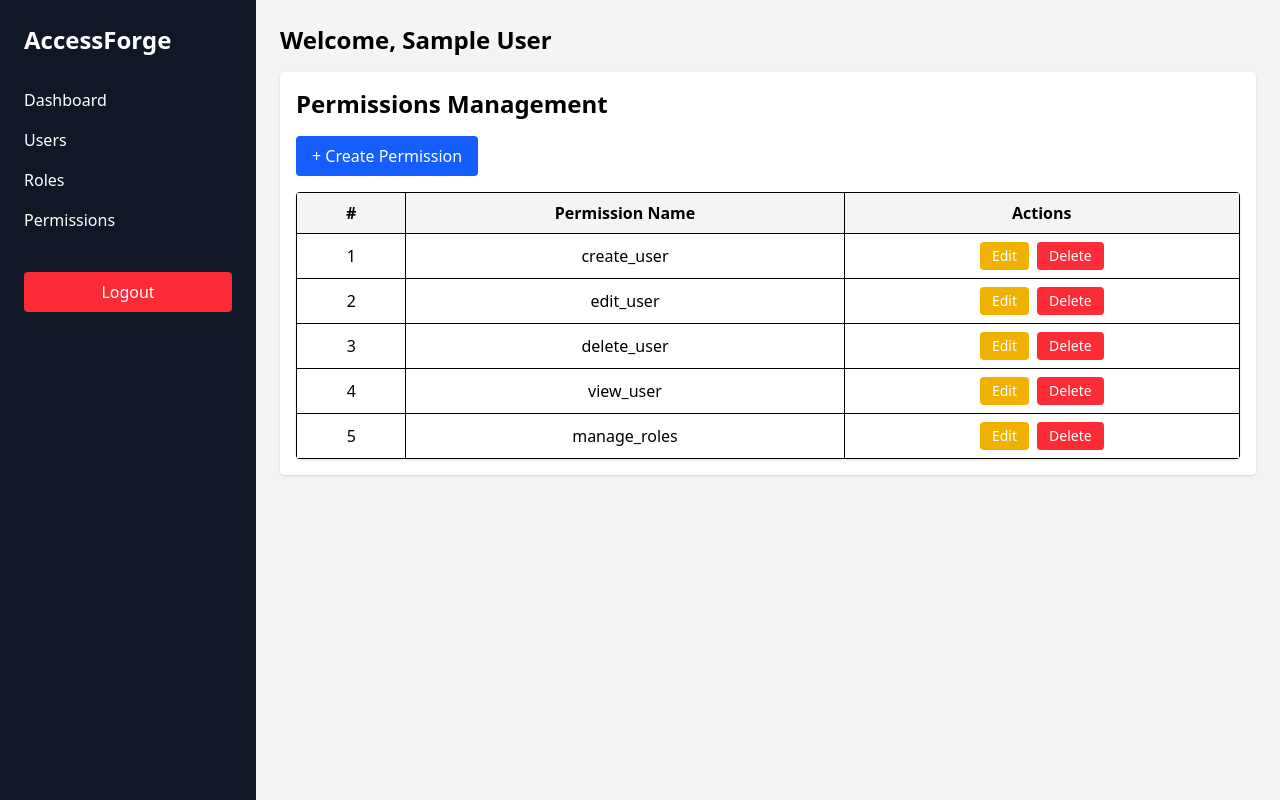
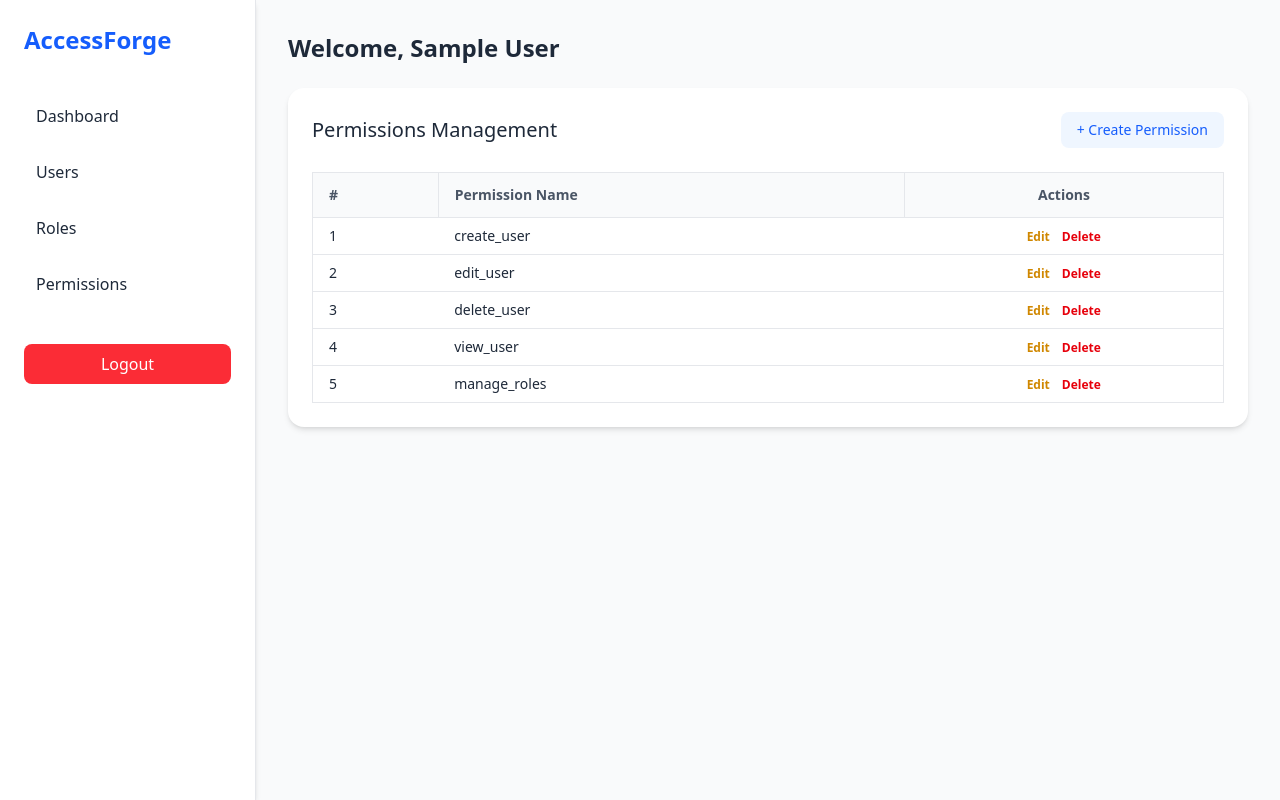
Before and after one commit to Vinith1801/AccessForge, a React (Vite) app in the folder client/: page /dashboard/permissions in a window 1280 px wide. Built offline with nearby package versions, Linux system fonts and the light colour scheme; sample sign-in values are in the browser's storage.

Commit message:
UI updated

```diff
--- a/client/src/pages/Auth/Login.jsx
+++ b/client/src/pages/Auth/Login.jsx
@@ -15,7 +15,6 @@ export default function Login() {
 const handleSubmit = async (e) => {
   e.preventDefault();
   try {
-    console.log("Submitting login with:", form); // ✅ Add this line
     const res = await API.post('/auth/login', form);
     login(res.data.token);
     navigate('/dashboard');
@@ -27,17 +26,44 @@ const handleSubmit = async (e) => {
 
 
   return (
-    <div>
-      <h2>Login</h2>
-      <p>Welcome back! Please login to your account.</p>
-          <form onSubmit={handleSubmit}>
-      <input name="email" type="email" onChange={handleChange} required />
-      <input name="password" type="password" onChange={handleChange} required />
-      <button type="submit">Login</button>
+<div className="min-h-screen flex items-center justify-center bg-gray-50 px-4">
+  <div className="w-full max-w-md bg-white shadow-md rounded-2xl p-8">
+    <h2 className="text-2xl font-semibold text-gray-800 mb-1">Login</h2>
+    <p className="text-sm text-gray-500 mb-6">
+      Welcome back! Please login to your account.
+    </p>
+    <form onSubmit={handleSubmit} className="space-y-4">
+      <input
+        name="email"
+        type="email"
+        placeholder="Email"
+        onChange={handleChange}
+        required
+        className="w-full px-4 py-2 border border-gray-300 rounded-xl focus:outline-none focus:ring-2 focus:ring-blue-500"
+      />
+      <input
+        name="password"
+        type="password"
+        placeholder="Password"
+        onChange={handleChange}
+        required
+        className="w-full px-4 py-2 border border-gray-300 rounded-xl focus:outline-none focus:ring-2 focus:ring-blue-500"
+      />
+      <button
+        type="submit"
+        className="w-full bg-blue-600 text-white py-2 rounded-xl hover:bg-blue-700 transition"
+      >
+        Login
+      </button>
     </form>
-      <p>
-        Don't have an account? <a href="/register">Register</a>
-      </p>
-    </div>
+    <p className="mt-4 text-sm text-gray-600 text-center">
+      Don't have an account?{' '}
+      <a href="/register" className="text-blue-600 hover:underline">
+        Register
+      </a>
+    </p>
+  </div>
+</div>
+
   );
 }
--- a/client/src/pages/Auth/Register.jsx
+++ b/client/src/pages/Auth/Register.jsx
@@ -21,10 +21,11 @@ export default function Register() {
   };
 
   return (
-    <div>
-      <h2>Register</h2>
-      <p>Create a new account</p>
-      <form onSubmit={handleSubmit}>
+<div className="min-h-screen flex items-center justify-center bg-gray-50 px-4">
+  <div className="w-full max-w-md bg-white shadow-md rounded-2xl p-8">
+    <h2 className="text-2xl font-semibold text-gray-800 mb-1">Register</h2>
+    <p className="text-sm text-gray-500 mb-6">Create a new account</p>
+    <form onSubmit={handleSubmit} className="space-y-4">
       <input
         name="name"
         type="text"
@@ -32,6 +33,7 @@ export default function Register() {
         value={form.name}
         onChange={handleChange}
         required
+        className="w-full px-4 py-2 border border-gray-300 rounded-xl focus:outline-none focus:ring-2 focus:ring-blue-500"
       />
       <input
         name="email"
@@ -40,6 +42,7 @@ export default function Register() {
         value={form.email}
         onChange={handleChange}
         required
+        className="w-full px-4 py-2 border border-gray-300 rounded-xl focus:outline-none focus:ring-2 focus:ring-blue-500"
       />
       <input
         name="password"
@@ -48,12 +51,23 @@ export default function Register() {
         value={form.password}
         onChange={handleChange}
         required
+        className="w-full px-4 py-2 border border-gray-300 rounded-xl focus:outline-none focus:ring-2 focus:ring-blue-500"
       />
-        <button type="submit">Register</button>
+      <button
+        type="submit"
+        className="w-full bg-blue-600 text-white py-2 rounded-xl hover:bg-blue-700 transition"
+      >
+        Register
+      </button>
     </form>
-      <p>
-        Already have an account? <a href="/login">Login</a>
+    <p className="mt-4 text-sm text-gray-600 text-center">
+      Already have an account?{' '}
+      <a href="/login" className="text-blue-600 hover:underline">
+        Login
+      </a>
     </p>
   </div>
+</div>
+
   );
 }
--- a/client/src/pages/Dashboard/AdminHome.jsx
+++ b/client/src/pages/Dashboard/AdminHome.jsx
@@ -1,15 +1,26 @@
 const AdminHome = () => {
   return (
     <div>
-      <h3 className="text-xl font-bold mb-4">Admin Dashboard</h3>
-      <p>Use the sidebar to manage users, roles, and permissions.</p>
-      <a href="/register" className="text-blue-600 underline">
-            Register
-      </a>
-      <br />
-      <a href="/login" className="text-blue-600 underline">
-            Login here
-      </a>
+      <h3 className="text-2xl font-semibold mb-4 text-gray-800">Admin Dashboard</h3>
+      <p className="text-gray-600 mb-6">
+        Use the sidebar to manage users, roles, and permissions.
+      </p>
+
+      <div className="space-y-2">
+        <a
+          href="/register"
+          className="inline-block text-blue-600 hover:text-blue-800 underline transition"
+        >
+          Register
+        </a>
+        <br />
+        <a
+          href="/login"
+          className="inline-block text-blue-600 hover:text-blue-800 underline transition"
+        >
+          Login here
+        </a>
+      </div>
     </div>
   );
 };
--- a/client/src/pages/Dashboard/DashboardLayout.jsx
+++ b/client/src/pages/Dashboard/DashboardLayout.jsx
@@ -11,38 +11,52 @@ const DashboardLayout = () => {
   };
 
   return (
-    <div className="flex min-h-screen">
+    <div className="flex min-h-screen bg-gray-50 text-gray-800">
       {/* Sidebar */}
-      <aside className="w-64 bg-gray-900 text-white p-6">
-        <h1 className="text-2xl font-bold mb-8">AccessForge</h1>
+      <aside className="w-64 bg-white border-r border-gray-200 p-6 shadow-md">
+        <h1 className="text-2xl font-bold text-blue-600 mb-10">AccessForge</h1>
         <nav className="space-y-4">
-          <Link to="/dashboard" className="block hover:underline">
+          <Link
+            to="/dashboard"
+            className="block px-3 py-2 rounded-lg hover:bg-blue-100 transition"
+          >
             Dashboard
           </Link>
-          <Link to="/dashboard/users" className="block hover:underline">
+          <Link
+            to="/dashboard/users"
+            className="block px-3 py-2 rounded-lg hover:bg-blue-100 transition"
+          >
             Users
           </Link>
-          <Link to="/dashboard/roles" className="block hover:underline">
+          <Link
+            to="/dashboard/roles"
+            className="block px-3 py-2 rounded-lg hover:bg-blue-100 transition"
+          >
             Roles
           </Link>
-          <Link to="/dashboard/permissions" className="block hover:underline">
+          <Link
+            to="/dashboard/permissions"
+            className="block px-3 py-2 rounded-lg hover:bg-blue-100 transition"
+          >
             Permissions
           </Link>
           <button
             onClick={handleLogout}
-            className="mt-6 bg-red-500 hover:bg-red-600 text-white w-full py-2 rounded"
+            className="mt-6 w-full py-2 rounded-lg bg-red-500 hover:bg-red-600 text-white transition"
           >
             Logout
           </button>
         </nav>
       </aside>
 
-      {/* Main content */}
-      <main className="flex-1 bg-gray-100 p-6">
-        <div className="mb-4 flex justify-between items-center">
-          <h2 className="text-2xl font-semibold">Welcome, {user?.name}</h2>
+      {/* Main Content */}
+      <main className="flex-1 p-8">
+        <div className="mb-6 flex justify-between items-center">
+          <h2 className="text-2xl font-semibold">
+            Welcome, {user?.name || "User"}
+          </h2>
         </div>
-        <div className="bg-white rounded shadow p-4">
+        <div className="bg-white rounded-2xl shadow-md p-6">
           <Outlet />
         </div>
       </main>
--- a/client/src/pages/Permissions/PermissionsPage.jsx
+++ b/client/src/pages/Permissions/PermissionsPage.jsx
@@ -11,38 +11,51 @@ const permissions = [
 
 const PermissionsPage = () => {
   const [showModal, setShowModal] = useState(false);
+
   return (
     <div>
-      <h2 className="text-2xl font-semibold mb-4">Permissions Management</h2>
+      <div className="flex justify-between items-center">
+        <h2 className="text-xl font-medium mb-6 text-gray-800">
+          Permissions Management
+        </h2>
 
-      <div className="mb-4">
-        <button className="bg-blue-600 text-white px-4 py-2 rounded hover:bg-blue-700"
-          onClick={() => setShowModal(true)}
-        >
-          + Create Permission
-        </button>
-        <PermissionFormModal isOpen={showModal} onClose={() => setShowModal(false)} />
+        <div className="mb-6">
+          <button
+            onClick={() => setShowModal(true)}
+            className="text-sm text-blue-600 hover:text-blue-800 focus:outline-none focus:ring-2 focus:ring-blue-500 focus:ring-offset-2 px-4 py-2 rounded-lg bg-blue-50 hover:bg-blue-100 transition"
+          >
+            + Create Permission
+          </button>
       </div>
 
-      <div className="overflow-x-auto bg-white shadow rounded">
-        <table className="min-w-full table-auto border border-gray-200">
-          <thead className="bg-gray-100">
+        <PermissionFormModal
+          isOpen={showModal}
+          onClose={() => setShowModal(false)}
+        />
+      </div>
+
+      <div className="overflow-x-auto">
+        <table className="min-w-full border border-gray-200 rounded-md table-auto text-sm">
+          <thead className="bg-gray-50 text-gray-600">
             <tr>
-              <th className="px-4 py-2 border">#</th>
-              <th className="px-4 py-2 border">Permission Name</th>
-              <th className="px-4 py-2 border">Actions</th>
+              <th className="px-4 py-3 border border-gray-200 text-left">#</th>
+              <th className="px-4 py-3 border border-gray-200 text-left">Permission Name</th>
+              <th className="px-4 py-3 border border-gray-200 text-center">Actions</th>
             </tr>
           </thead>
           <tbody>
             {permissions.map((perm, idx) => (
-              <tr key={perm.id} className="text-center hover:bg-gray-50">
-                <td className="px-4 py-2 border">{idx + 1}</td>
-                <td className="px-4 py-2 border">{perm.name}</td>
-                <td className="px-4 py-2 border">
-                  <button className="bg-yellow-500 hover:bg-yellow-600 text-white px-3 py-1 rounded mr-2 text-sm">
+              <tr
+                key={perm.id}
+                className="border-t border-gray-200 hover:bg-gray-50"
+              >
+                <td className="px-4 py-2">{idx + 1}</td>
+                <td className="px-4 py-2">{perm.name}</td>
+                <td className="px-4 py-2 text-center space-x-3">
+                  <button className="text-yellow-600 hover:text-yellow-800 text-xs font-semibold focus:outline-none">
                     Edit
                   </button>
-                  <button className="bg-red-500 hover:bg-red-600 text-white px-3 py-1 rounded text-sm">
+                  <button className="text-red-600 hover:text-red-800 text-xs font-semibold focus:outline-none">
                     Delete
                   </button>
                 </td>
--- a/client/src/pages/Roles/RolesPage.jsx
+++ b/client/src/pages/Roles/RolesPage.jsx
@@ -1,4 +1,3 @@
-// src/pages/Dashboard/RolesPage.jsx
 import React, { useState } from "react";
 import RoleFormModal from "../../components/modals/RoleFormModal";
 import ConfirmDeleteModal from "../../components/modals/ConfirmDeleteModal";
@@ -38,66 +37,71 @@ const RolesPage = () => {
 
   return (
     <div>
-      <div className="flex justify-between items-center mb-4">
-        <h2 className="text-2xl font-semibold">Roles</h2>
+      <div className="flex justify-between items-center mb-6">
+        <h2 className="text-xl font-medium text-gray-800">Roles</h2>
         <button
           onClick={() => {
             setSelectedRole(null);
             setShowFormModal(true);
           }}
-          className="bg-blue-600 text-white px-4 py-2 rounded"
+          className="text-sm text-blue-600 hover:text-blue-800 focus:outline-none focus:ring-2 focus:ring-blue-500 focus:ring-offset-2 px-4 py-2 rounded-lg bg-blue-50 hover:bg-blue-100 transition"
         >
           + Add Role
         </button>
       </div>
 
-      <table className="w-full bg-white shadow border rounded">
-        <thead className="bg-gray-100">
-          <tr>
-            <th className="p-2 border">Name</th>
-            <th className="p-2 border">Permissions</th>
-            <th className="p-2 border">Actions</th>
+      <div className="overflow-x-auto">
+        <table className="min-w-full border-collapse border border-gray-200 text-sm">
+          <thead>
+            <tr className="bg-gray-50 text-gray-600">
+              <th className="border border-gray-200 px-4 py-2 text-left">Name</th>
+              <th className="border border-gray-200 px-4 py-2 text-left">Permissions</th>
+              <th className="border border-gray-200 px-4 py-2 text-center">Actions</th>
             </tr>
           </thead>
           <tbody>
             {dummyRoles.map((role) => (
-            <tr key={role.id} className="text-center hover:bg-gray-50">
-              <td className="p-2 border">{role.name}</td>
-              <td className="p-2 border text-left">
+              <tr key={role.id} className="hover:bg-gray-50">
+                <td className="border border-gray-200 px-4 py-2">{role.name}</td>
+                <td className="border border-gray-200 px-4 py-2">
                   {role.permissions.length > 0 ? (
                     role.permissions.map((p, i) => (
-                    <span key={i} className="inline-block bg-gray-200 text-xs px-2 py-1 rounded m-1">
+                      <span
+                        key={i}
+                        className="inline-block bg-gray-100 text-gray-700 text-xs px-2 py-0.5 rounded mr-1 mb-1"
+                      >
                         {p}
                       </span>
                     ))
                   ) : (
-                  <span className="text-gray-400 italic">None</span>
+                    <span className="italic text-gray-400">None</span>
                   )}
                 </td>
-              <td className="p-2 border space-x-2">
+                <td className="border border-gray-200 px-4 py-2 text-center space-x-2">
                   <button
                     onClick={() => handleEdit(role)}
-                  className="px-3 py-1 bg-yellow-500 text-white rounded text-sm"
+                    className="text-yellow-600 hover:text-yellow-800 text-xs"
                   >
                     Edit
                   </button>
                   <button
                     onClick={() => handleDelete(role)}
-                  className="px-3 py-1 bg-red-600 text-white rounded text-sm"
+                    className="text-red-600 hover:text-red-800 text-xs"
                   >
                     Delete
                   </button>
                   <button
                     onClick={() => handleAssignPermissions(role)}
-                  className="px-3 py-1 bg-green-600 text-white rounded text-sm"
+                    className="text-green-600 hover:text-green-800 text-xs"
                   >
-                  Assign Permissions
+                    Assign
                   </button>
                 </td>
               </tr>
             ))}
           </tbody>
         </table>
+      </div>
 
       <RoleFormModal
         isOpen={showFormModal}
--- a/client/src/pages/Users/UsersPage.jsx
+++ b/client/src/pages/Users/UsersPage.jsx
@@ -29,44 +29,48 @@ const UsersPage = () => {
 
   return (
     <div>
-      <div className="flex justify-between items-center mb-4">
-        <h2 className="text-2xl font-semibold">Users</h2>
+      <div className="flex justify-between items-center mb-6">
+        <h2 className="text-xl font-medium text-gray-800">Users</h2>
         <button
           onClick={() => {
             setSelectedUser(null);
             setShowFormModal(true);
           }}
-          className="bg-blue-600 text-white px-4 py-2 rounded"
+          className="text-sm text-blue-600 hover:text-blue-800 focus:outline-none focus:ring-2 focus:ring-blue-500 focus:ring-offset-2 px-4 py-2 rounded-lg bg-blue-50 hover:bg-blue-100 transition"
         >
           + Add User
         </button>
       </div>
 
-      <table className="w-full bg-white shadow border rounded">
-        <thead className="bg-gray-100">
+      <div className="overflow-x-auto">
+        <table className="min-w-full border border-gray-200 rounded-md table-auto text-sm">
+          <thead className="bg-gray-50 text-gray-600">
             <tr>
-            <th className="p-2 border">Name</th>
-            <th className="p-2 border">Email</th>
-            <th className="p-2 border">Role</th>
-            <th className="p-2 border">Actions</th>
+              <th className="px-4 py-3 border border-gray-200 text-left">Name</th>
+              <th className="px-4 py-3 border border-gray-200 text-left">Email</th>
+              <th className="px-4 py-3 border border-gray-200 text-left">Role</th>
+              <th className="px-4 py-3 border border-gray-200 text-center">Actions</th>
             </tr>
           </thead>
           <tbody>
             {dummyUsers.map((user) => (
-            <tr key={user.id} className="text-center hover:bg-gray-50">
-              <td className="p-2 border">{user.name}</td>
-              <td className="p-2 border">{user.email}</td>
-              <td className="p-2 border">{user.role}</td>
-              <td className="p-2 border space-x-2">
+              <tr
+                key={user.id}
+                className="border-t border-gray-200 hover:bg-gray-50"
+              >
+                <td className="px-4 py-2">{user.name}</td>
+                <td className="px-4 py-2">{user.email}</td>
+                <td className="px-4 py-2">{user.role}</td>
+                <td className="px-4 py-2 text-center space-x-3">
                   <button
                     onClick={() => handleEdit(user)}
-                  className="px-3 py-1 bg-yellow-500 text-white rounded text-sm"
+                    className="text-yellow-600 hover:text-yellow-800 text-xs font-semibold focus:outline-none"
                   >
                     Edit
                   </button>
                   <button
                     onClick={() => handleDelete(user)}
-                  className="px-3 py-1 bg-red-600 text-white rounded text-sm"
+                    className="text-red-600 hover:text-red-800 text-xs font-semibold focus:outline-none"
                   >
                     Delete
                   </button>
@@ -75,6 +79,7 @@ const UsersPage = () => {
             ))}
           </tbody>
         </table>
+      </div>
 
       <UserFormModal
         isOpen={showFormModal}
```
Lines whose indentation alone changed are shown as unchanged.
